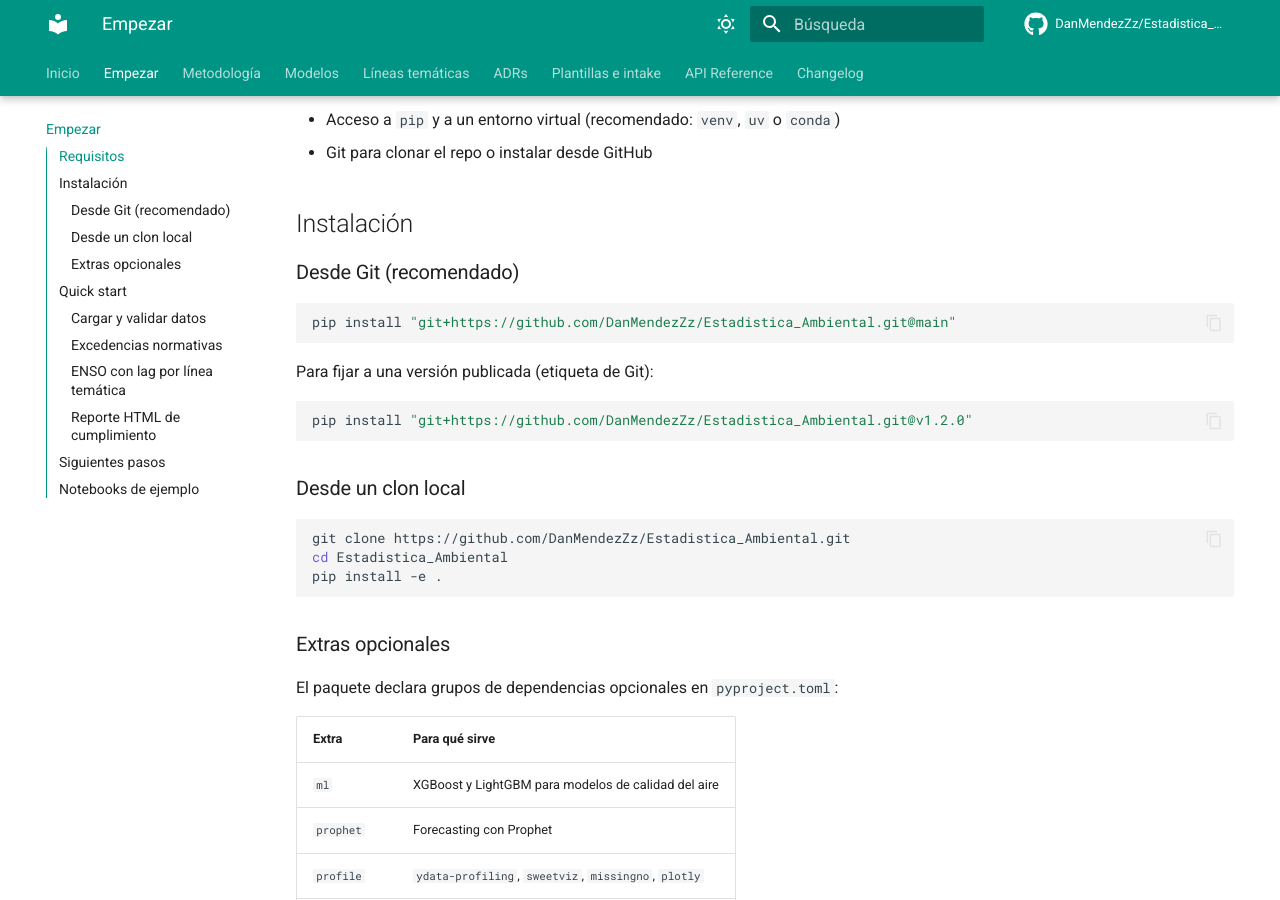
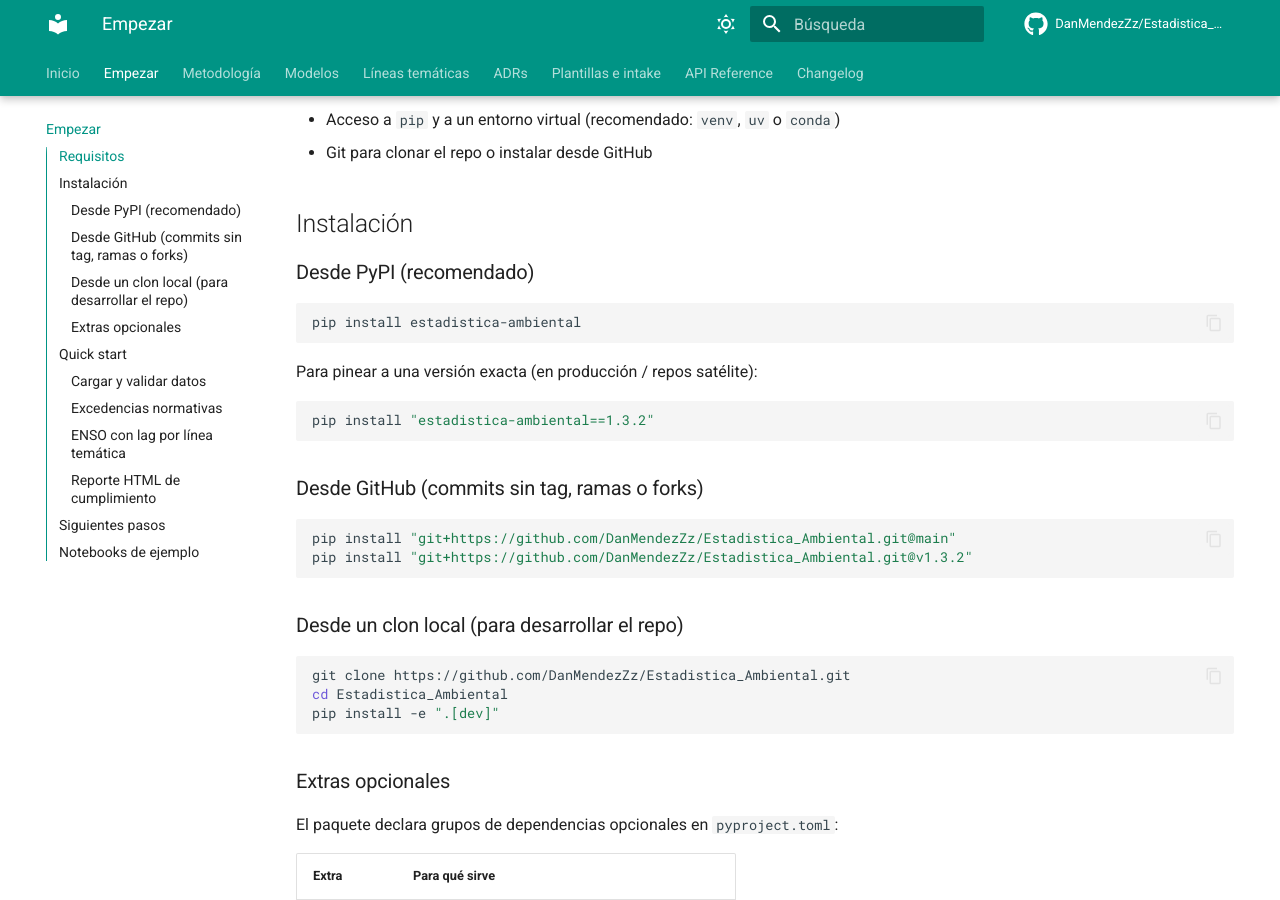
Before and after one commit to DanMendezZz/Estadistica_Ambiental, an MkDocs documentation site: the page built from docs/getting-started.md, in a window 1280 px wide and 900 px high, scrolled down 271 px. Built offline with MkDocs 1.6.1 and Material for MkDocs 9.7.7, drawn with Linux system fonts in a browser that asks for light colours; comment, search, counter and statistics services are not loaded.

Commit message:
docs: polish PyPI — badges live, install snippet, refs a v1.3.2
- README: PyPI version + Python pyversions badges (auto-actualizan).
  Quick install snippet al inicio. Seccion Instalacion ahora lidera
  con `pip install estadistica-ambiental`. Refs hardcodeadas v1.3.0
  -> v1.3.2 / PyPI. Tests count actualizado a 592.
- docs/index.md: PyPI badge + Instalacion rapida.
- docs/getting-started.md: PyPI primero, GitHub como alternativa.

````diff
--- a/docs/getting-started.md
+++ b/docs/getting-started.md
@@ -10,24 +10,31 @@ Esta guía cubre la instalación del paquete y un quick start de uso típico.
 
 ## Instalación
 
-### Desde Git (recomendado)
+### Desde PyPI (recomendado)
+
+```bash
+pip install estadistica-ambiental
+```
+
+Para pinear a una versión exacta (en producción / repos satélite):
+
+```bash
+pip install "estadistica-ambiental==1.3.2"
+```
+
+### Desde GitHub (commits sin tag, ramas o forks)
 
 ```bash
 pip install "git+https://github.com/DanMendezZz/Estadistica_Ambiental.git@main"
+pip install "git+https://github.com/DanMendezZz/Estadistica_Ambiental.git@v1.3.2"
 ```
 
-Para fijar a una versión publicada (etiqueta de Git):
-
-```bash
-pip install "git+https://github.com/DanMendezZz/Estadistica_Ambiental.git@v1.2.0"
-```
-
-### Desde un clon local
+### Desde un clon local (para desarrollar el repo)
 
 ```bash
 git clone https://github.com/DanMendezZz/Estadistica_Ambiental.git
 cd Estadistica_Ambiental
-pip install -e .
+pip install -e ".[dev]"
 ```
 
 ### Extras opcionales
````
Also changed, not shown: README.md (+51 -31 lines), docs/index.md (+13 -1 lines).
